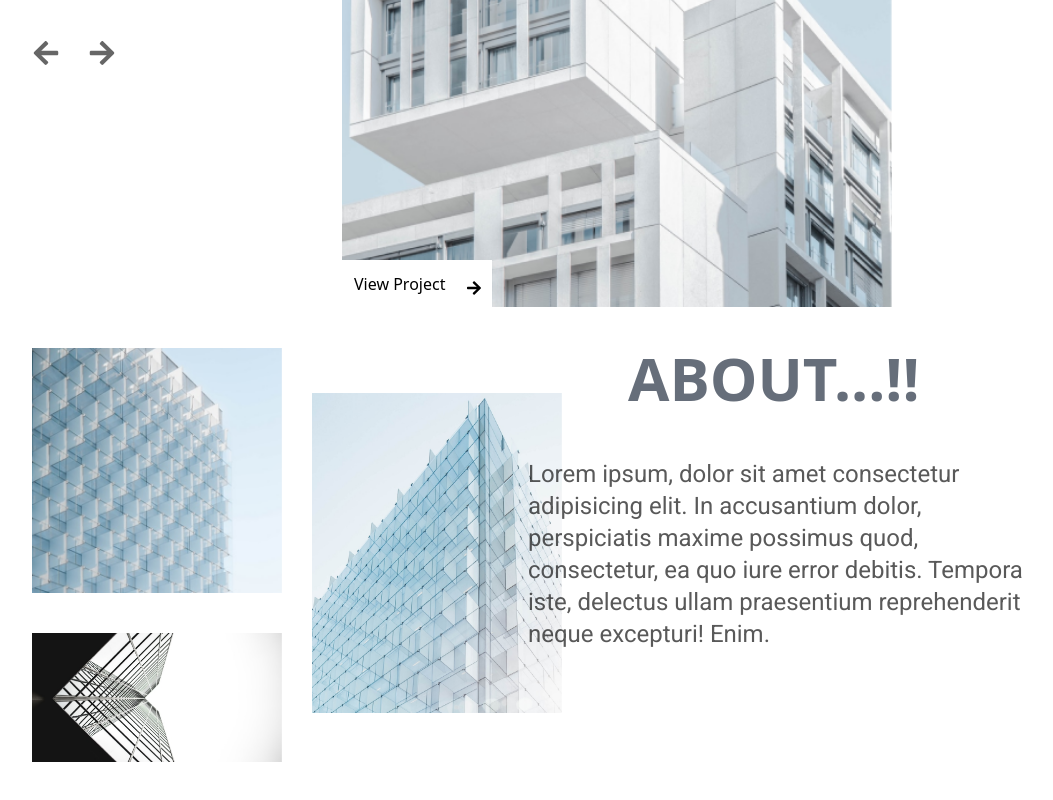
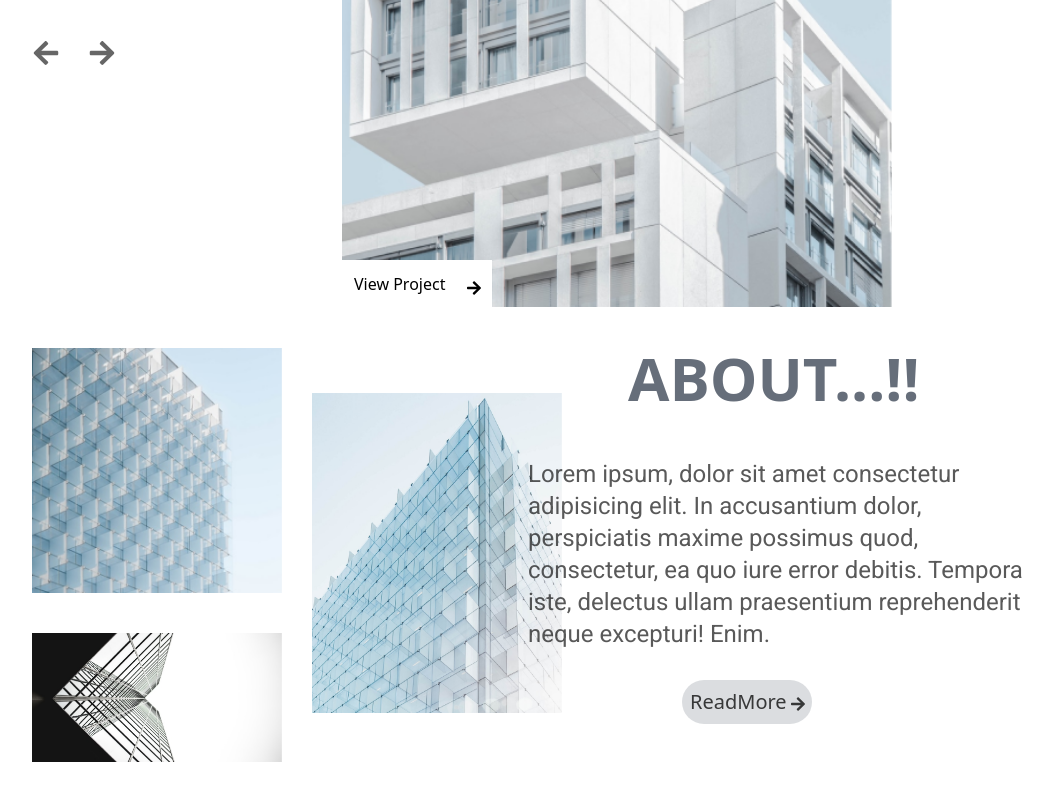
Before and after one commit to sailendraprasath/INTERN2, a React (Vite) app: page / in a window 1280 px wide. Shown: the part 388-1188 px from the top of the page, without its empty margins (208-1261 px from the left). Built offline with nearby package versions, Linux system fonts and the light colour scheme.

Commit message:
21/04/24 19:33 S_f-dev

```diff
--- a/src/components/Sample1.jsx
+++ b/src/components/Sample1.jsx
@@ -57,7 +57,7 @@ const Sample1 = () => {
           />
         </div>
         <div className="max-sm:hidden desktop:ml-[700px]">
-          <h1 className="lg:text-5xl desktop:text-8xl lg:ml-[180px] md:text-4xl md:ml-[120px] xl:text-6xl xl:ml-24 2xl:text-6xl 2xl:ml-2 text-gray-600/85  font-semibold">
+          <h1 className="lg:text-5xl desktop:text-8xl desktop:ml-[200px] lg:ml-[180px] md:text-4xl md:ml-[120px] xl:text-6xl xl:ml-24 2xl:text-6xl 2xl:ml-2 text-gray-600/85  font-semibold">
             ABOUT...!!
           </h1>
           <h1 className="lg:w-[400px] desktop:text-6xl desktop:w-[1100px] desktop:ml-[-100px] lg:py-[30px] text-black/85  lg:ml-[80px] md:w-[300px] md:py-[30px] md:ml-[80px] xl:w-[500px] 2xl:w-[500px] 2xl:-ml-1 xl:-ml-1  2xl:py-[30px] 2xl:mt-[20px] xl:mt-[20px] xl:py-[30px] xl:text-black/65 font-My1 md:text-sm lg:text-xl xl:text-2xl 2xl:text-2xl">
@@ -65,6 +65,10 @@ const Sample1 = () => {
             accusantium dolor, perspiciatis maxime possimus quod, consectetur,
             ea quo iure error debitis. Tempora iste, delectus ullam praesentium
             reprehenderit neque excepturi! Enim.
+          </h1>
+          <h1 className="bg-gray-600/20 text-black/75 lg:px-2 desktop:w-[380px] desktop:px-4 desktop:py-4 xl:w-[130px] xl:px-2 xl:py-2 xl:pb-3 xl:ml-[150px] xl:rounded-full md:w-[130px] md:py-2 md:px-2 md:pb-3 md:rounded-full lg:text-xl lg:ml-[80px] md:ml-[80px] md:text-xl xl:text-xl 2xl:text-xl desktop:text-6xl desktop:ml-[-100px] desktop:mt-[100px] ">
+            ReadMore{" "}
+            <FaArrowRight className="xl:ml-[100px]  lg:size-4  lg:ml-[100px] lg:mt-[-18px] md:size-4 md:ml-[100px] md:mt-[-19px] desktop:size-12 xl:mt-[-20px] 2xl:ml-[100px] 2xl:mt-[-20px] desktop:ml-[300px] desktop:mt-[-45px]" />
           </h1>
         </div>
         <div className="xl:hidden lg:hidden md:hidden 2xl:hidden max-sm:max-w-[300px] text-gray-600/75 text-xl font-bold max-sm:ml-[100px] mx-auto">
@@ -81,6 +85,10 @@ const Sample1 = () => {
             aspernatur inventore animi quibusdam exercitationem dicta delectus
             enim quos totam eligendi quaerat velit.
           </h1>
+          <h1 className="max-sm:text-xl max-sm:ml-[70px] max-sm:mt-[30px] text-black/75 max-sm:pb-2 max-sm:bg-gray-600/20 max-sm:px-2 max-sm:py-1 max-sm:rounded-full max-sm:w-[140px]">
+            <span className="ml-2 -mt-3">ReadMore</span>{" "}
+            <FaArrowRight className="max-sm:ml-[105px] max-sm:mt-[-20px] max-sm:size-4" />{" "}
+          </h1>
         </div>
       </div>
     </>
```
